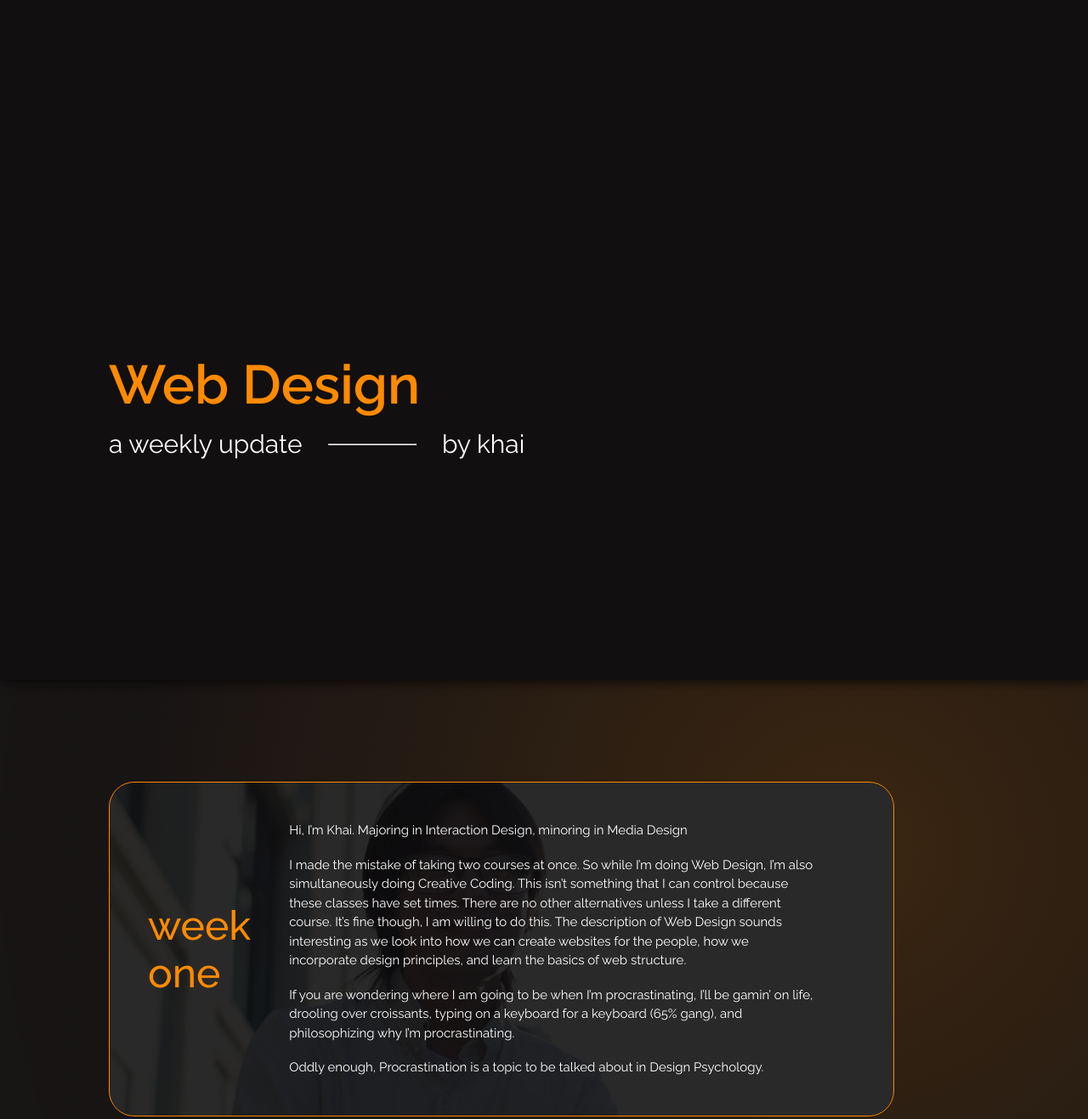
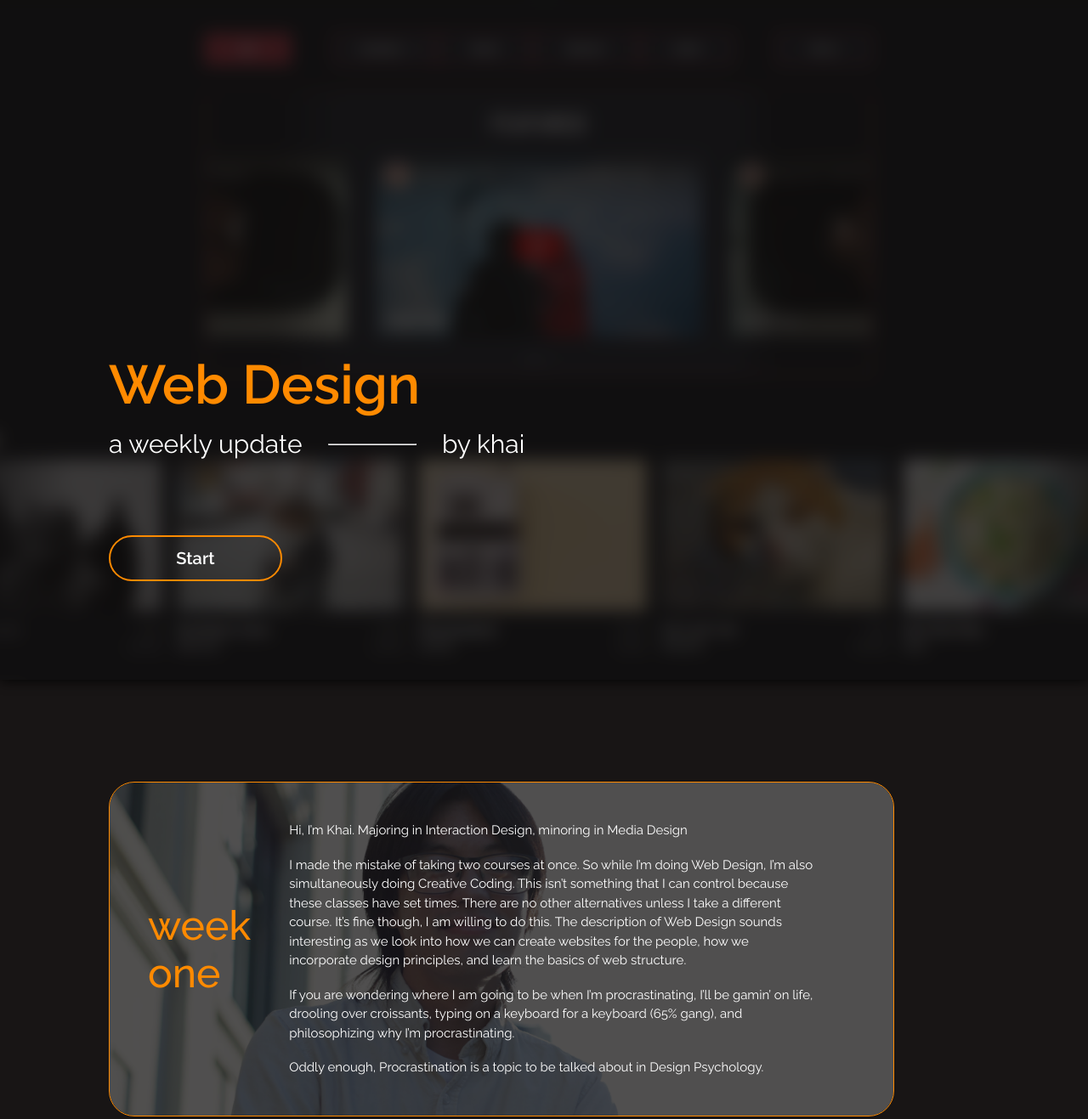
Before and after one commit to khaiscripting/Project3-WebDesign, a plain HTML site: page index.html in a window 1280 px wide. Shown: the top 1317 px of the page at 85% size. Drawn offline with Linux system fonts and the light colour scheme.

Commit message:
added a Start button

```diff
--- a/css/style.css
+++ b/css/style.css
@@ -16,12 +16,20 @@ html {
   font-weight: 400;
 }
 
+img {
+  pointer-events: none;
+}
+
 .top-bar {
   height: 100vh;
   background-color: #110F0F;
   display: block;
   filter: drop-shadow(0 0 8px black);
   min-height: 80%;
+  display: block;
+  justify-content: center;
+  align-items: center;
+  overflow: hidden;
 }
 
 .top-bar-items {
@@ -39,6 +47,33 @@ html {
   height: 0;
   width: 10%;
   margin: auto 30px;
+}
+
+.header-image {
+  z-index: -10;
+  position: absolute;
+  left: -10%;
+  opacity: 0.2;
+  filter: blur(10px);
+}
+
+.scroll-down {
+  margin-top: 6rem;
+  position: absolute;
+  height: 50px;
+  width: 200px;
+  border: 2px solid;
+  border-radius: 100px;
+  border-color: #FF8A00;
+  cursor: pointer;
+}
+
+.scroll-down-text {
+  position: relative;
+  font-size: 20px;
+  font-weight: 600;
+  text-align: center;
+  padding: 10px;
 }
 
 .week-card {
@@ -82,15 +117,15 @@ p {
 
 .reveal {
   position: relative;
-  transform: translateX(-150px);
+  transform: translateY(350px);
   opacity: 0;
-  transition: 3s all ease;
+  transition:2s all ease;
   overflow: hidden;
 
 }
 
 .reveal.active {
-  transform: translateX(0);
+  transform: translateY(0);
   opacity: 1;
   background-size: 100%;
   overflow: hidden;
@@ -100,13 +135,17 @@ p {
   .hidden {
     transition: none;
   }
+
+  #cursor {
+    transition:none
+  }
 }
 
 .card-image {
   z-index: -10;
   right: 0%;
   position: absolute;
-  opacity: 0.15;
+  opacity: 0.3;
 }
 
 #cursor {
@@ -126,5 +165,5 @@ p {
 }
 
 body:hover > #cursor {
-  opacity:0.15;
+  opacity:0.13;
 }
--- a/index.html
+++ b/index.html
@@ -20,6 +20,7 @@
 
   <body>
     <header class="top-bar scrollcards">
+      <img class="header-image" src="images/week11.png" alt="completed website look" width="120%" height="auto"/>
       <div class="top-bar-items">
         <h1>Web Design</h1>
         <div class="top-bar-subtitle">
@@ -27,12 +28,18 @@
           <hr id="title-divider" />
           <h2>by khai</h2>
         </div>
+        <a href="#main">
+          <div class="scroll-down">
+            <p class="scroll-down-text">Start</p>
+          </div>
+        </a>
       </div>
     </header>
 
+    <div id="main">
       <div class="scrollcards">
         <div class="week-card reveal">
-        <img class="card-image" src="images/week1.jpg" alt="potrait of khai" width="100%" height="auto">
+          <img class="card-image" src="images/week1.jpg" alt="potrait of khai" width="100%" height="auto" />
           <h3>week one</h3>
           <div class="main-text">
             <p>
@@ -65,7 +72,6 @@
           </div>
         </div>
       </div>
-
 
       <div class="scrollcards">
         <div class="week-card reveal">
@@ -107,7 +113,6 @@
         </div>
       </div>
 
-
       <div class="scrollcards">
         <div class="week-card reveal">
         <img class="card-image" src="images/week3.jpg" alt="a persona of margot" width="100%" height="auto">
@@ -124,7 +129,6 @@
         </div>
       </div>
 
-
       <div class="scrollcards">
         <div class="week-card reveal">
           <h3>week four</h3>
@@ -135,7 +139,6 @@
           </div>
         </div>
       </div>
-
 
       <div class="scrollcards">
         <div class="week-card reveal">
@@ -154,7 +157,6 @@
         </div>
       </div>
 
-
       <div class="scrollcards">
         <div class="week-card reveal">
         <img class="card-image" src="images/week6_persona.png" alt="a persona of margot" width="100%" height="auto">
@@ -166,7 +168,6 @@
           </div>
         </div>
       </div>
-
 
       <div class="scrollcards">
       <div class="week-card reveal">
@@ -183,7 +184,6 @@
         </div>
       </div>
 
-
       <div class="scrollcards">
         <div class="week-card reveal">
         <img class="card-image" src="images/midtri2.JPG" alt="a persona of margot" width="100%" height="auto">
@@ -199,7 +199,6 @@
           </div>
         </div>
       </div>
-
 
       <div class="scrollcards">
         <div class="week-card reveal">
@@ -221,7 +220,6 @@
         </div>
       </div>
 
-
       <div class="scrollcards">
         <div class="week-card reveal">
           <h3>week eight</h3>
@@ -236,7 +234,6 @@
           </div>
         </div>
       </div>
-
 
       <div class="scrollcards"">
         <div class="week-card reveal">
@@ -253,7 +250,6 @@
         </div>
       </div>
 
-
       <div class="scrollcards">
         <div class="week-card reveal">
         <img class="card-image" src="images/week10.JPG" alt="a persona of margot" width="100%" height="auto">
@@ -269,7 +265,6 @@
           </div>
         </div>
       </div>
-
 
       <div class="scrollcards">
         <div class="week-card reveal">
@@ -294,6 +289,7 @@
           </div>
         </div>
       </div>
+    </div>
 
     <div id="cursor"></div>
   </body>
```
Also changed, not shown: images/week11.png (added). Lines whose indentation alone changed are shown as unchanged.
